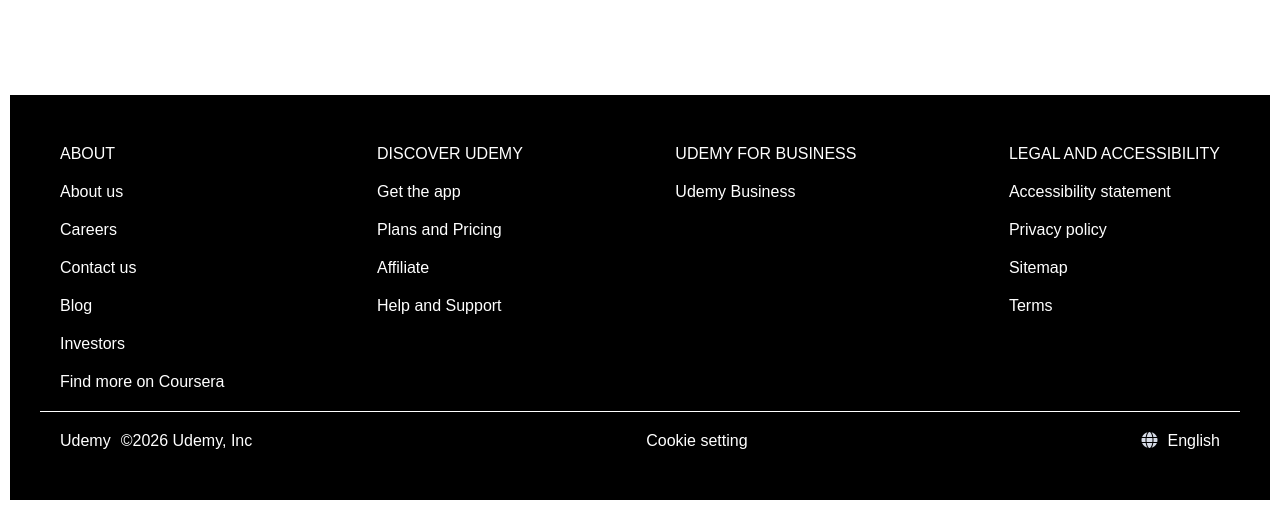
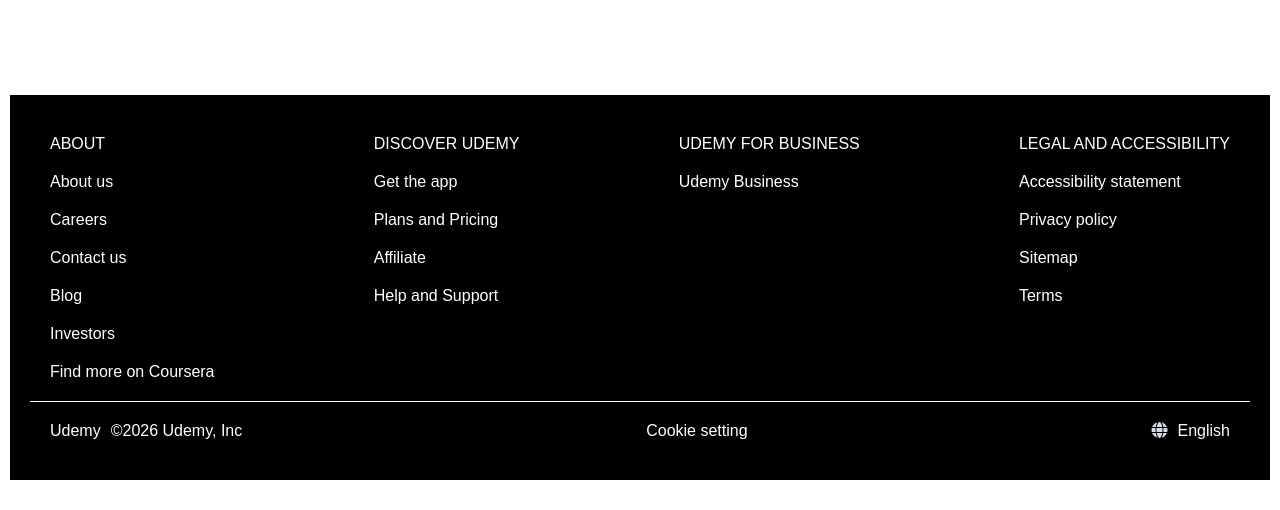
Before and after one commit to mariaroopa/Udemy-Clone-Website, a plain HTML site: page index.html in a window 1280 px wide. Shown: the part 2364-2874 px from the top of the page. Drawn offline with Linux system fonts and the light colour scheme; a web font is replaced by a local one.

Commit message:
Updated using Queries

```diff
--- a/style.css
+++ b/style.css
@@ -211,11 +211,10 @@
 gap: 5px;
 }
 .footer{
-    padding: 30px;
+    padding: 20px;
     background-color:black;
     color: white;
     margin: 10px;
-    gap: 10px;
 }
 .footer__one{
     display: flex;
```
